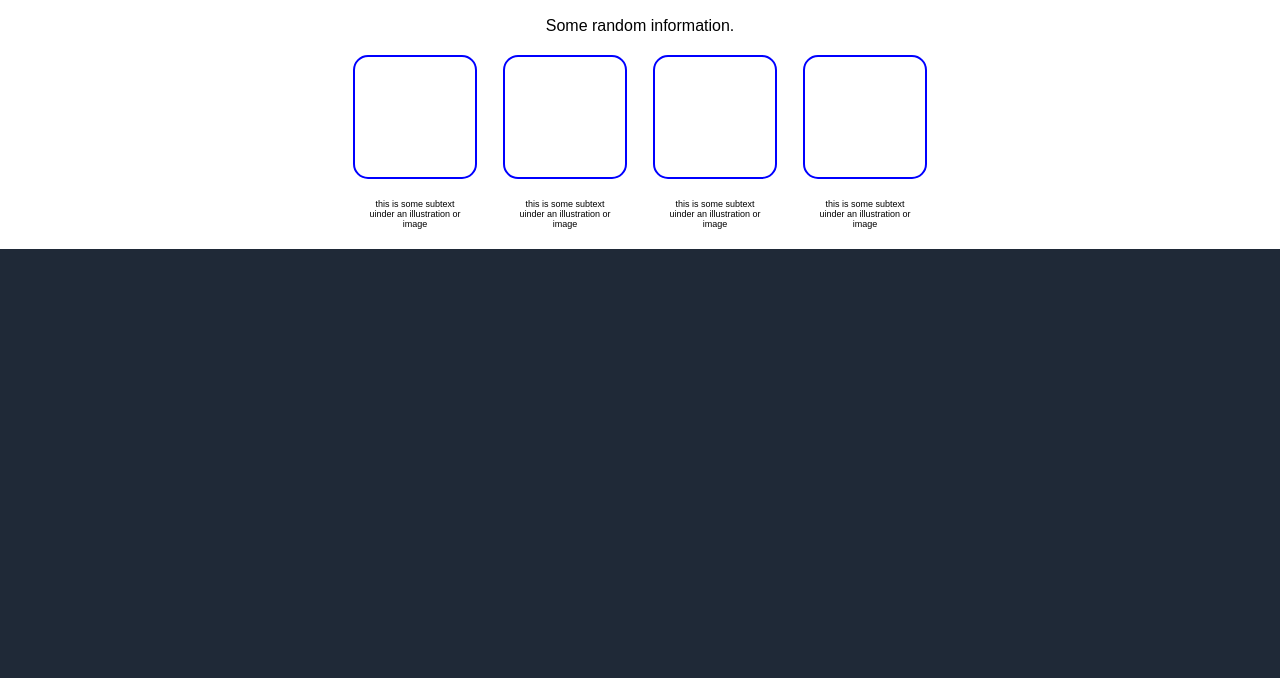
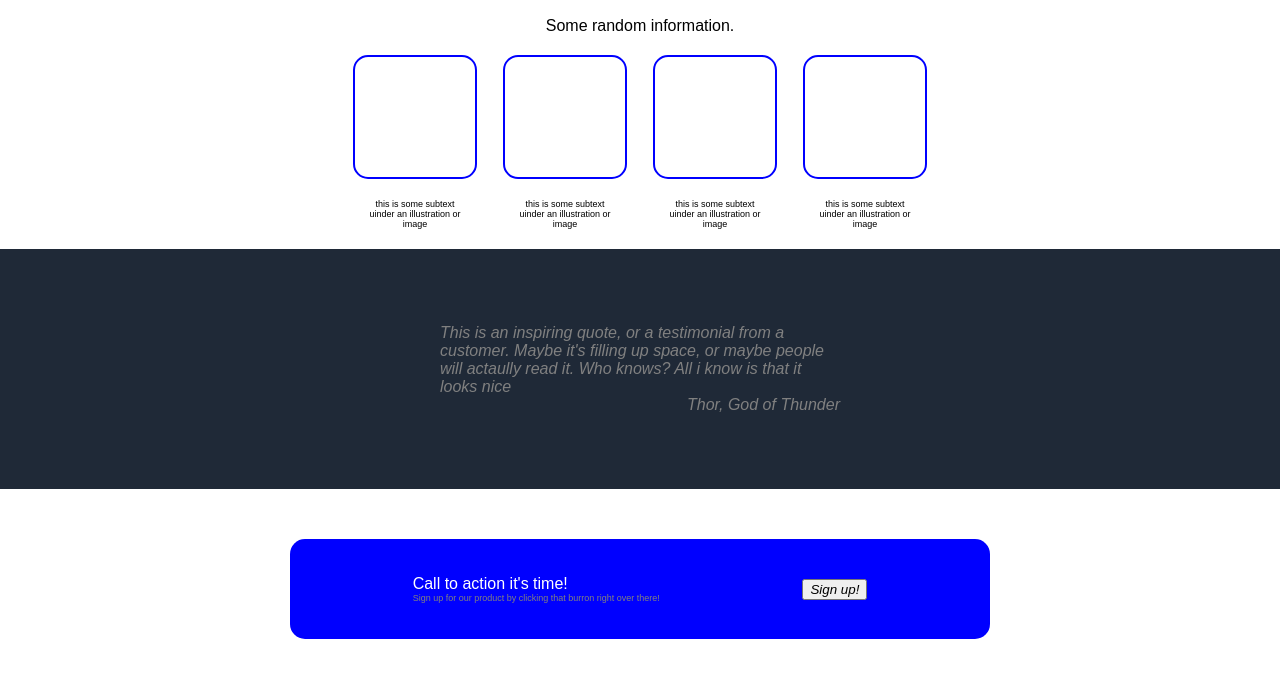
Before and after one commit to tendorjee1/flexboxas, a plain HTML site: page index.html in a window 1280 px wide. Shown: the part 322-1000 px from the top of the page. Before the commit the page ends 800 px from the top, so only its background shows below. Drawn offline with Linux system fonts and the light colour scheme.

Commit message:
added in the second that part of the assignment

```diff
--- a/index.html
+++ b/index.html
@@ -56,5 +56,28 @@
         </div>
       </div>
     </div>
+
+
+    <div class="flex-container3">
+      <div class="textbox3"><i>This is an inspiring quote, or a testimonial from a customer. Maybe it's filling up space, or maybe people will actaully read it. Who knows? All i know is that it looks nice </i></div>
+      <div class="textbox3end"><em>Thor, God of Thunder</em></div>
+
+    </div>
+
+    <div class = "flex-container4">
+      <div class="box4">
+      <div class="innerbox4">
+        <div class="call">
+          <div class="calltoaction">Call to action it's time!</div>
+          <div class="subcalltoaction">Sign up for our product by clicking that burron right over there!</div>
+        </div>
+        <button class="singnupbutton"><em>Sign up!</em></button>
+
+      </div>
+    </div>
+    </div>
+
+
+    </div>
   </body>
 </html>
--- a/stylesheet.css
+++ b/stylesheet.css
@@ -141,3 +141,62 @@ body {
     word-wrap: break-word;
     font-size: xx-small;
 }
+
+.flex-container3{
+    color: grey;
+    display:flex;
+    flex-direction: column;
+    align-items: center;
+    padding-bottom: 75px;
+}
+
+.textbox3{
+    padding-top: 75px;
+    width: 400px;
+}
+
+.textbox3end {
+    display: flex;                 /* Enables Flexbox */
+    justify-content: flex-end;     /* Aligns the text to the right */
+    width: 400px;                  /* Set the same width as .textbox3 for consistency */
+}
+
+.flex-container4{
+    padding-top: 50px;
+    display: flex;
+    justify-content: center;
+    background-color: white;
+    height: 200px;
+    flex-direction: row;
+
+
+
+}
+
+.innerbox4{
+    display: flex;
+    background-color: blue;
+    align-items: center;
+    justify-content: center;
+    justify-content: space-evenly;
+    width: 700px;
+    height: 100px;
+    border-radius: 15px;               /* Rounds the corners */
+}
+
+.call{
+
+
+    color:white;
+    padding-right: 20px;
+
+}
+.subcalltoaction{
+    color:grey;
+    font-size: xx-small;
+}
+
+.signupbutton{
+
+
+}
```
